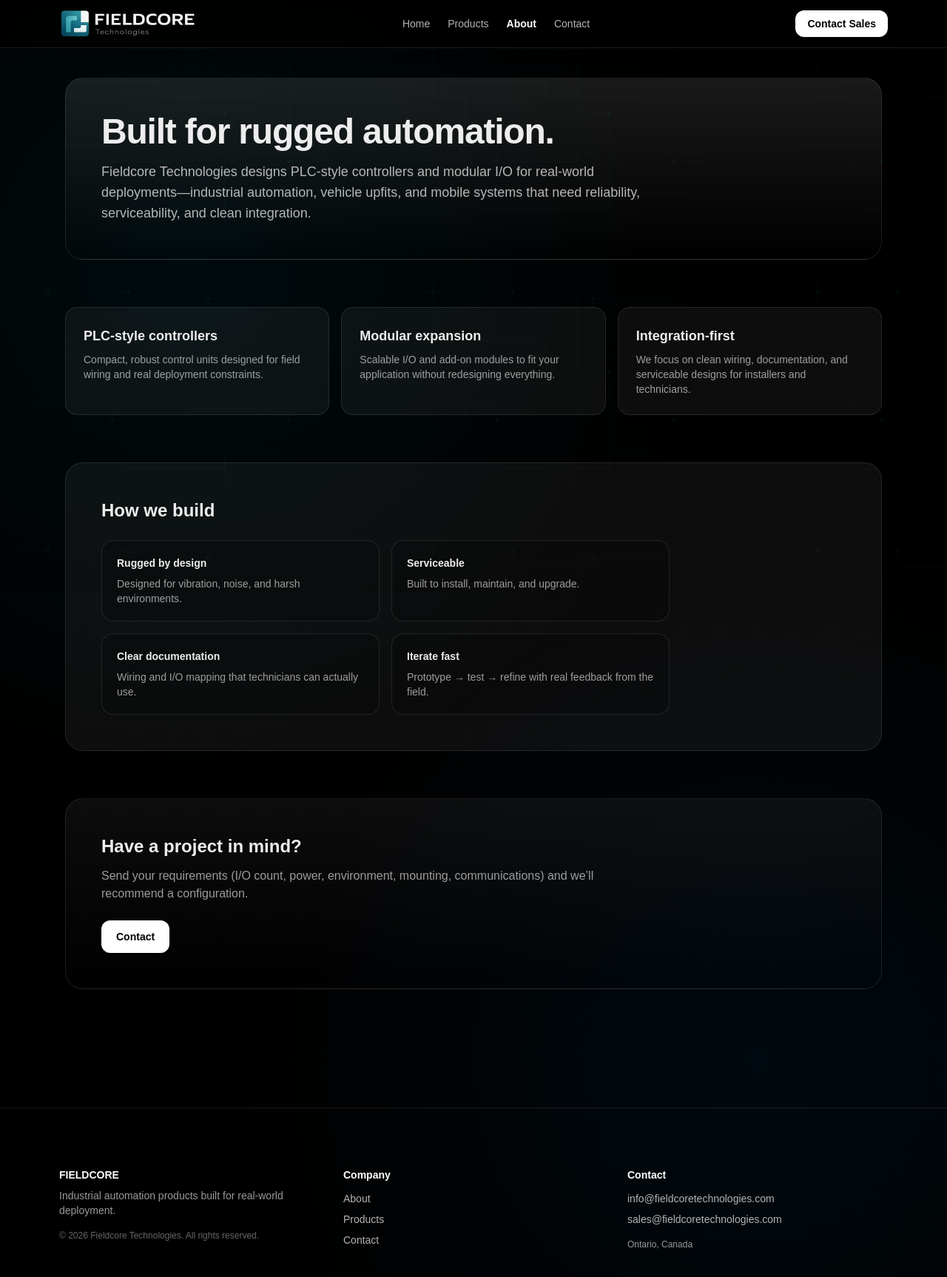
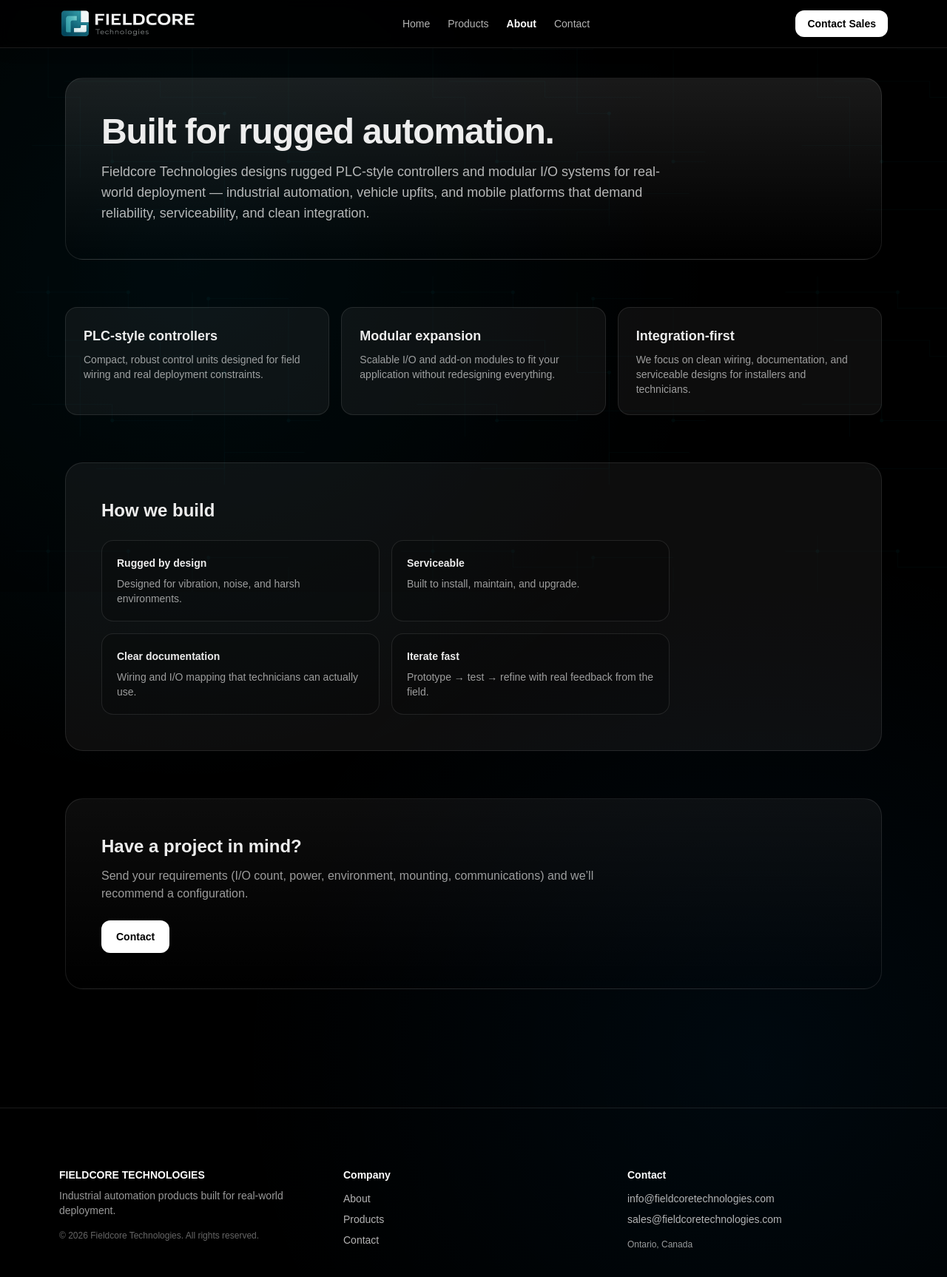
Before and after one commit to aikhontech/fieldcore-website, a Next.js app: page /about in a window 1280 px wide. Shown: the top 1726 px of the page at 74% size. Built offline with nearby package versions, Linux system fonts and the light colour scheme.

Commit message:
footer and about page update

```diff
--- a/app/about/page.tsx
+++ b/app/about/page.tsx
@@ -8,9 +8,7 @@ export default function AboutPage() {
             Built for rugged automation.
           </h1>
           <p className="mt-4 text-white/70 md:text-lg">
-            Fieldcore Technologies designs PLC-style controllers and modular I/O for
-            real-world deployments—industrial automation, vehicle upfits, and mobile systems
-            that need reliability, serviceability, and clean integration.
+            Fieldcore Technologies designs rugged PLC-style controllers and modular I/O systems for real-world deployment — industrial automation, vehicle upfits, and mobile platforms that demand reliability, serviceability, and clean integration.
           </p>
         </div>
       </section>
--- a/components/Footer.tsx
+++ b/components/Footer.tsx
@@ -5,7 +5,7 @@ export default function Footer() {
     <footer className="mt-20 border-t border-white/10 pt-10 pb-16">
       <div className="mx-auto grid max-w-6xl gap-8 px-4 py-10 md:grid-cols-3">
         <div>
-          <div className="text-sm font-semibold text-white">FIELDCORE</div>
+          <div className="text-sm font-semibold text-white">FIELDCORE TECHNOLOGIES</div>
           <div className="mt-2 text-sm text-white/60">
             Industrial automation products built for real-world deployment.
           </div>
@@ -41,7 +41,7 @@ export default function Footer() {
           </div>
 
           <div className="mt-4 text-white/60 text-xs">
-          Ontario, Canada
+            Ontario, Canada
           </div>
 
         </div>
```
